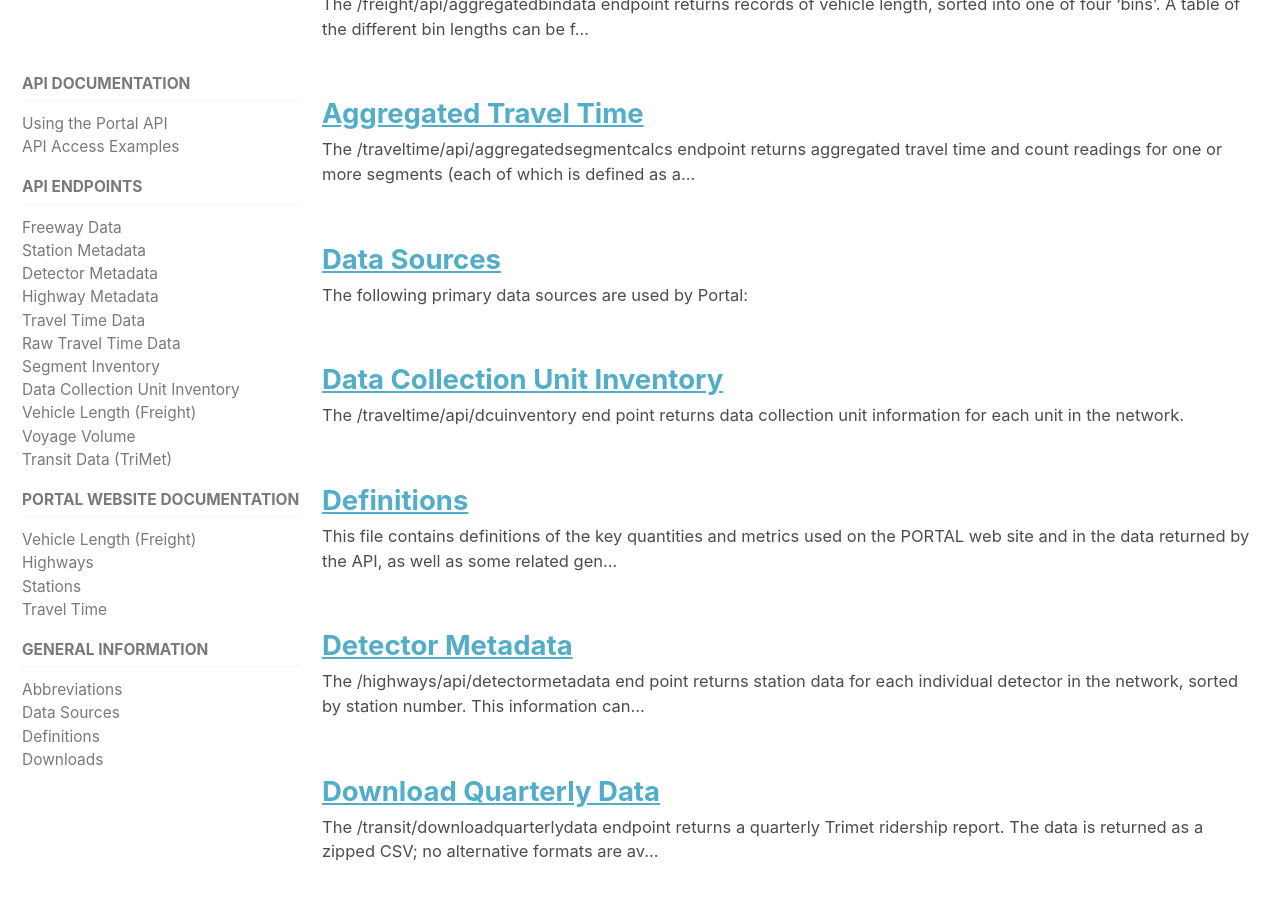
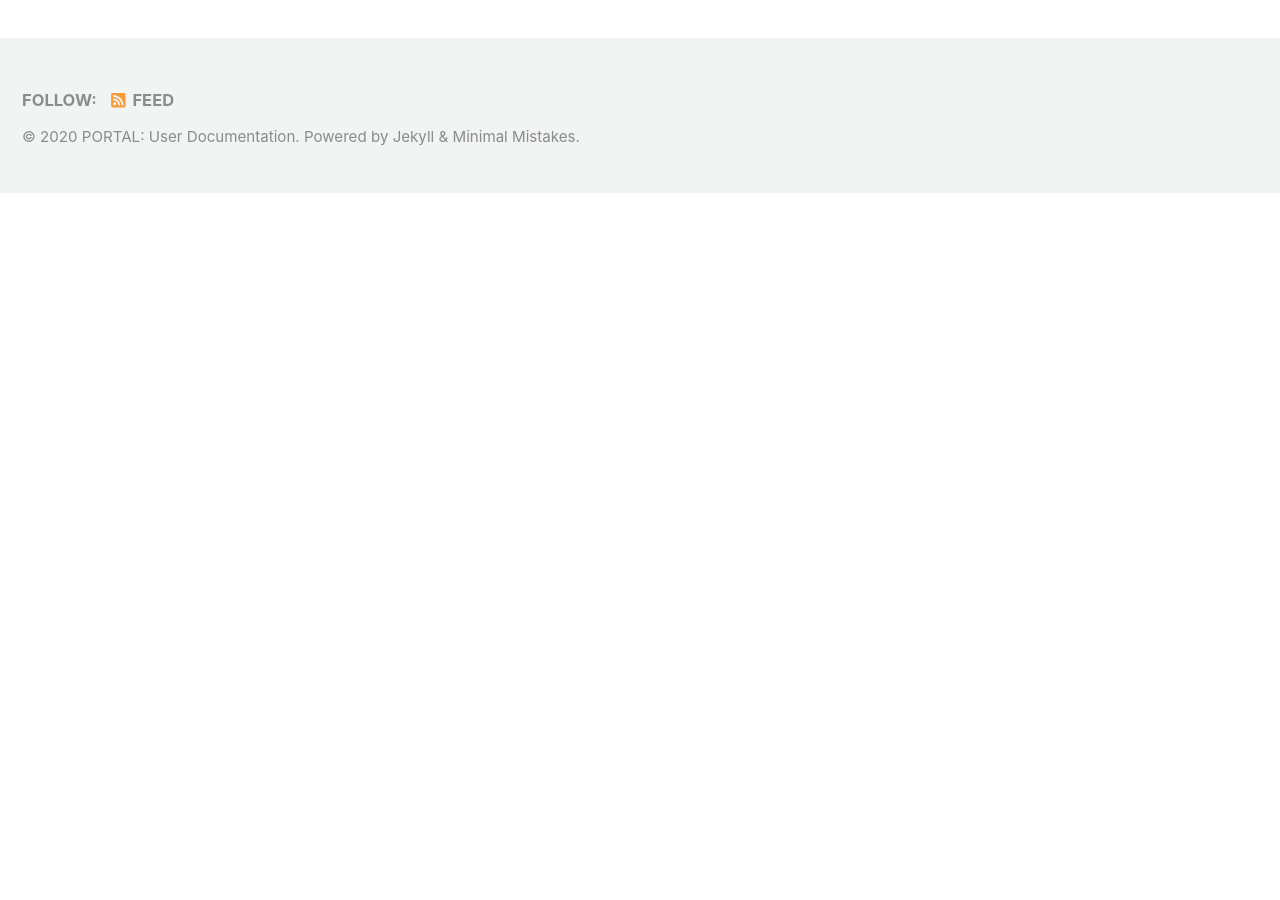
Before and after one commit to adus/portal-documentation, a Jekyll site: the page built from _pages/documentation.md, in a window 1280 px wide and 900 px high, scrolled down 929 px. Built offline with Jekyll 4.4.1, drawn with Linux system fonts in a browser that asks for light colours; nearby versions of some CDN libraries; after the commit the page ends 1122 px from its top, so only the background shows below that; some of the changed text lies outside the part shown.

Commit message:
Update documentation.md

```diff
--- a/_pages/documentation.md
+++ b/_pages/documentation.md
@@ -1,8 +1,6 @@
 ---
 title: "Documentation"
-layout: collection
 permalink: /documents/
-collection: documents
 classes: wide
 author_profile: false
 sidebar:
```
